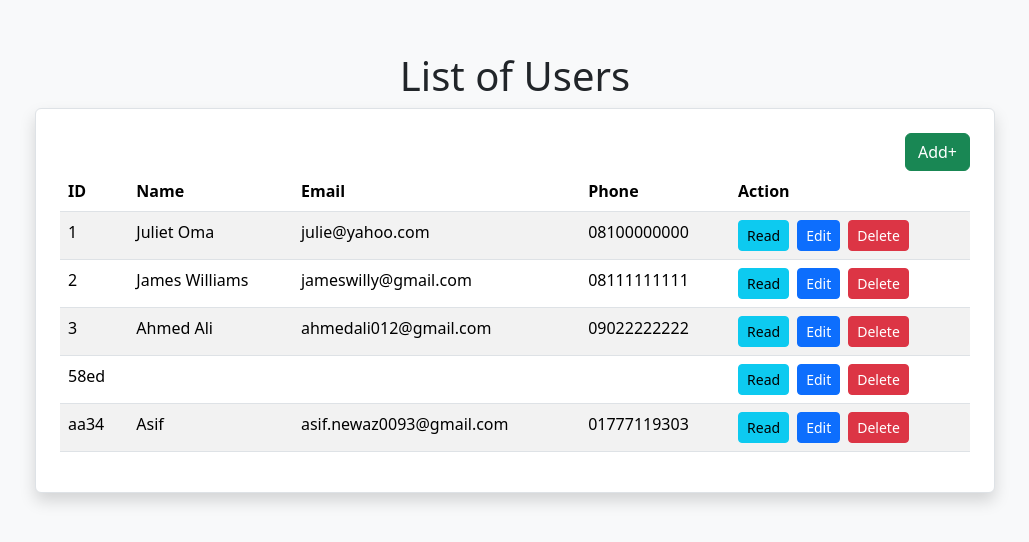
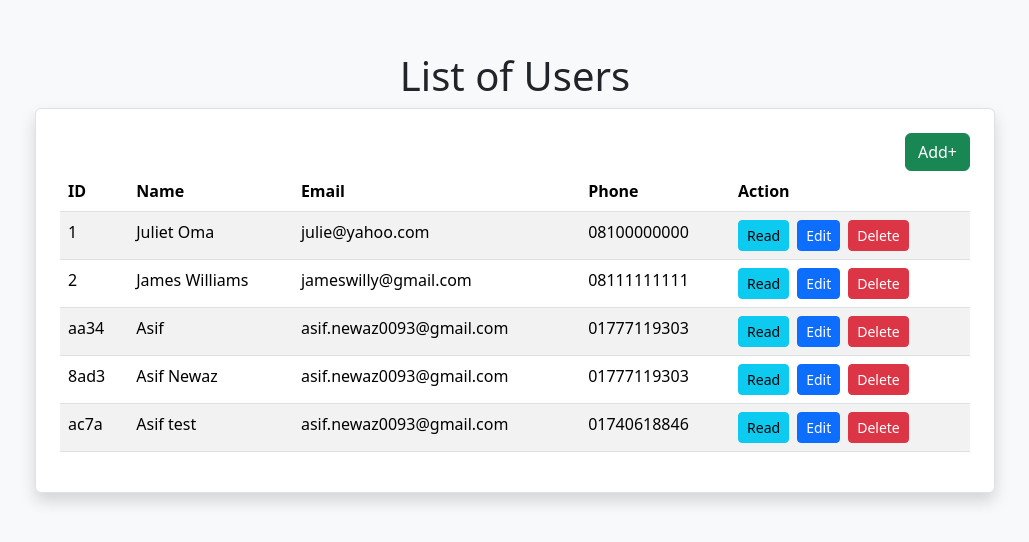
Before and after one commit to Asif-newaz/steps, a React (Create React App) app: page / in a window 1280 px wide. Shown: the part 128-670 px from the top of the page, without its empty margins (125-1154 px from the left). Built offline with nearby package versions, Linux system fonts and the light colour scheme; data requests are answered from the project's data file.

Commit message:
fix: remove redundant code

```diff
--- a/db.json
+++ b/db.json
@@ -13,22 +13,22 @@
       "phone": "08111111111"
     },
     {
-      "id": "3",
-      "name": "Ahmed Ali",
-      "email": "ahmedali012@gmail.com",
-      "phone": "09022222222"
-    },
-    {
-      "id": "58ed",
-      "name": "",
-      "email": "",
-      "phone": ""
-    },
-    {
       "id": "aa34",
       "name": "Asif",
       "email": "asif.newaz0093@gmail.com",
       "phone": "01777119303"
+    },
+    {
+      "id": "8ad3",
+      "name": "Asif Newaz",
+      "email": "asif.newaz0093@gmail.com",
+      "phone": "01777119303"
+    },
+    {
+      "id": "ac7a",
+      "name": "Asif test",
+      "email": "asif.newaz0093@gmail.com",
+      "phone": "01740618846"
     }
   ]
 }
--- a/src/Create.jsx
+++ b/src/Create.jsx
@@ -57,7 +57,8 @@ function Create() {
               onChange={(e) => setValues({ ...values, phone: e.target.value })}
             />
           </div>
-          <button className="btn btn-success">Submit</button>
+          <button className="btn btn-success" type="submit">Submit</button>
+          <button className="btn btn-success" onClick={()=> {console.log("cancled!")}}>cancel</button>
           <Link to="/" className="btn btn-primary ms-3">
             Back
           </Link>
--- a/src/Home.jsx
+++ b/src/Home.jsx
@@ -1,10 +1,9 @@
 import axios from "axios";
 import React, { useEffect, useState } from "react";
-import { Link, useLocation, useNavigate } from "react-router-dom";
+import { Link, useLocation } from "react-router-dom";
 
 function Home() {
   const [data, setData] = useState([]);
-  const navigate = useNavigate();
   const location = useLocation();
 
   useEffect(() => {
```
